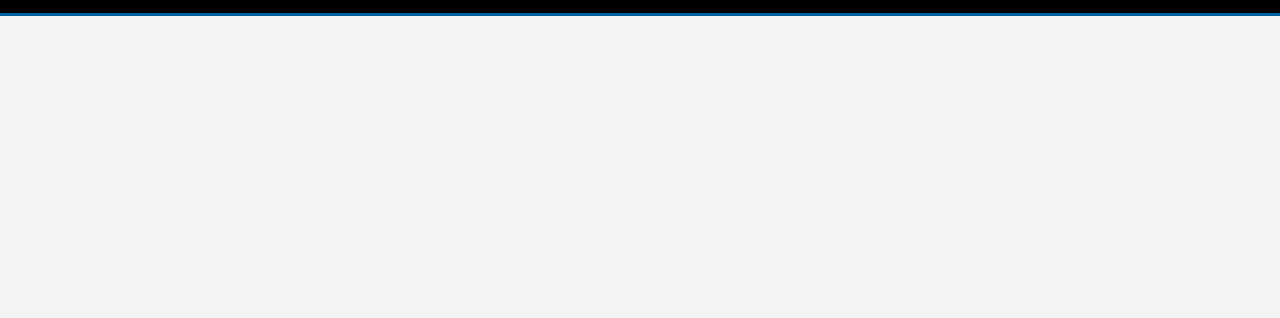
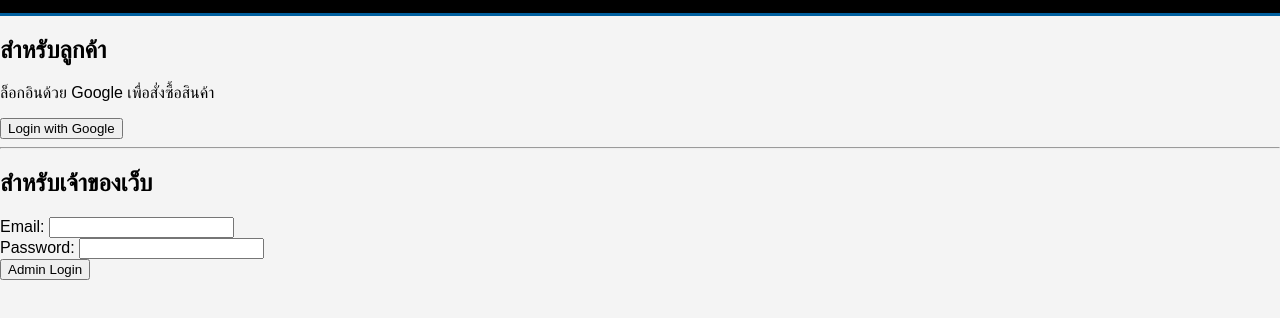
Before and after one commit to NonKungCh1/NonKungShop, a plain HTML site: page index.html in a window 1280 px wide. Shown: the part 52-370 px from the top of the page. Drawn offline with Linux system fonts and the light colour scheme; no server answers.

Commit message:
Update index.html

```diff
--- a/index.html
+++ b/index.html
@@ -22,6 +22,33 @@
         <div class="nav-login">
             </div>
     </nav>
+    <main class="login-container">
 
+        <div class="login-box">
+            <h2>สำหรับลูกค้า</h2>
+            <p>ล็อกอินด้วย Google เพื่อสั่งซื้อสินค้า</p>
+            <button id="google-login-btn" class="btn btn-google">
+                Login with Google
+            </button>
+        </div>
+
+        <hr>
+
+        <div class="login-box">
+            <h2>สำหรับเจ้าของเว็บ</h2>
+            <form id="admin-login-form">
+                <div class="form-group">
+                    <label for="admin-email">Email:</label>
+                    <input type="email" id="admin-email" required>
+                </div>
+                <div class="form-group">
+                    <label for="admin-password">Password:</label>
+                    <input type="password" id="admin-password" required>
+                </div>
+                <button type="submit" class="btn btn-admin">
+                    Admin Login
+                </button>
+            </form>
+        </div>
     </body>
 </html>
```
